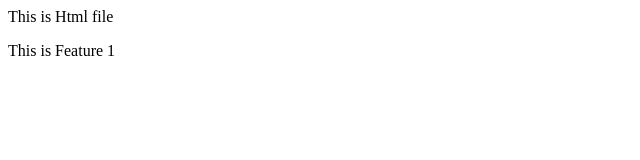
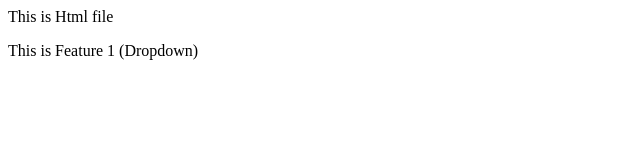
Before and after one commit to 789478/password-generate, a plain HTML site: page index.html in a window 1280 px wide. Shown: the full height of the page, 0-640 px from the left. Drawn offline with Linux system fonts and the light colour scheme.

```diff
--- a/index.html
+++ b/index.html
@@ -1,3 +1,3 @@
 <p>This is Html file</p>
-<p>This is Feature 1
+<p>This is Feature 1 (Dropdown)
 </p>
```
